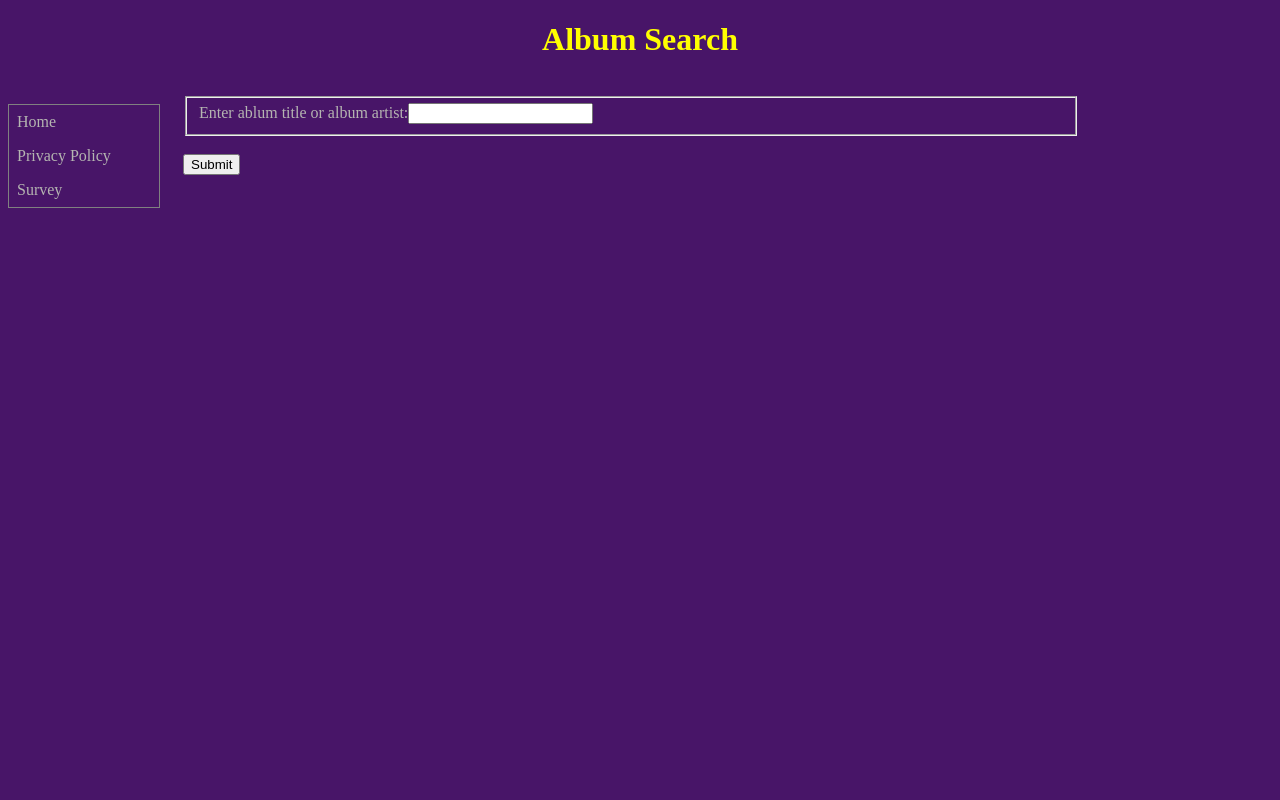
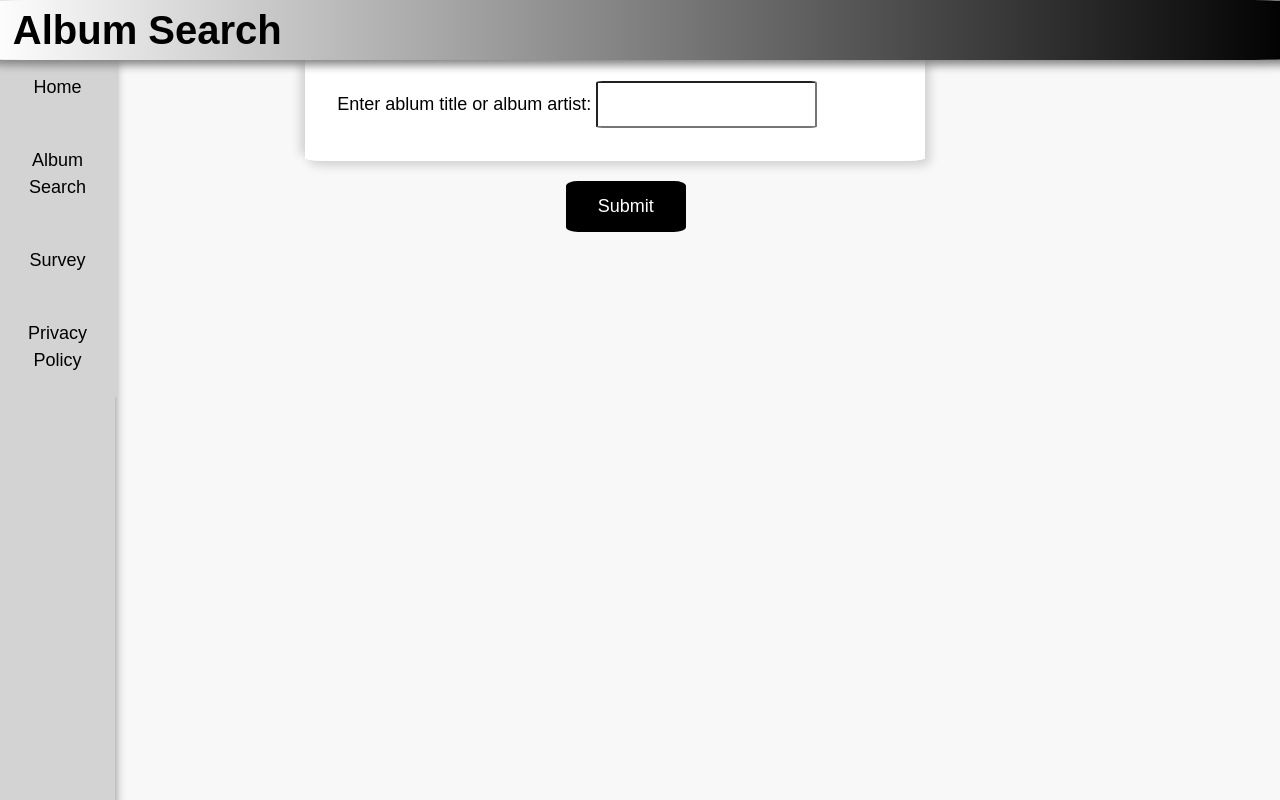
Before and after one commit to AHillery/Group-5, a PHP site: page /albumPage.php in a window 1280 px wide. Run offline with PHP 8.4, Linux system fonts and the light colour scheme.

Commit message:
Add files via upload

```diff
--- a/Sprint1php/albumPage.php
+++ b/Sprint1php/albumPage.php
@@ -8,23 +8,26 @@ $page->finalizeTopSection();
 $page->finalizeBottomSection();
 
 print $page->getTopSection();
-print "<header>";
+print "<header class='header'>";
 print	  "<h1>Album Search</h1>";
 print  "</header>";
 print	"<nav>";
 print		"<ul>";
 print			"<li><a href='homePage.php'>Home</a></li>";
+print     "<li><a href='albumSearch.html'>Album Search</a></li>";
+print			"<li><a href='surveyPage.php'>Survey</a></li>";
 print			"<li><a href='privacyPolicyPage.php'>Privacy Policy</a></li>";
-print			"<li><a href='surveyPage.php'>Survey</a></li>";
 print		"</ul>";
 print	"</nav>";
-print	"<div>";
+print	"<div class='wrap'>";
+print "<div class='content' id='album'>";
 print		"<form action='resultPage.php' method='POST'>";
-print 			"<fieldset>";
-print				"Enter ablum title or album artist:";
-print 				"<input type='text' name='lookup'><br>";
+print 			"<fieldset class'text'>";
+print				"<label for='searchBox'>Enter ablum title or album artist:&nbsp;</label>";
+print 			"<input id='searchBox' type='text' name='lookup'><br>";
 print			"</fieldset>";
-print			"<br><input type='submit' value='Submit'>";
+print			"<input id='submit' type='submit' value='Submit'>";
 print		"</form>";
 print 	"</div>";
+print 	"</div>";
 print $page->getBottomSection();
--- a/Sprint1php/style.css
+++ b/Sprint1php/style.css
@@ -1,70 +1,152 @@
-body{
-	background-color:#481568;
+* {
+	font-size: 18px;
+	font-family: sans-serif;
+  margin: 0;
+  padding: 0;
 }
-h1{
-	text-align:center;
-	height:5%;
-	width:50%;
-	margin-left:auto;
-	margin-right:auto;
-	color:yellow;
+
+body {
+	background-color: #F8F8F8;
+	font-weight: normal;
+	line-height: 1.5;
 }
-h3{
-	color:white;
-	text-decoration:underline;
+
+.wrap {
+	padding: 2%;
+	margin-left: 20%;
+	width: 60%;
+}
+
+.text {
+	margin: 3%;
+	margin-top: 4%;
+	padding: 5%;
+	box-shadow: 5px 5px 10px lightgray, -5px -5px 10px lightgray;
+	border-radius: 3%;
+	text-align: center;
+	background-color: white;
+}
+
+h1 {
+	font-size: 40px;
+}
+
+h2 {
+	font-size: 30px;
+  font-family: sans-serif;
+}
+
+.title{
+	margin-top: -3%;
+	text-align: center;
+	border-bottom: solid black;
+}
+
+h3 {
+	margin-top: -3%;
+	font-size: 25px;
+	padding-bottom: 3%;
+	text-align: center;
+}
+
+p {
+	font-size: 18px;
+}
+
+.content {
+  display: inline-block;
+  position: relative;
+  margin-bottom: 7%;
+	padding: 3%;
+}
+
+.header {
+	margin-left: -1%;
+  position: fixed;
+  width: 100%;
+  padding-left: 2%;
+  background-image: linear-gradient(to right, white , black);
+	box-shadow: 5px 5px 10px gray;
+	border-radius: 3%;
+	z-index: 1;
+}
+
+#notification {
+	margin-left: 50%;
+	margin-top: 6%;
+	width: 80%;
 }
 
 ul {
+	padding-top: 4%;
   list-style-type: none;
-  margin-top:24px;
-  padding: 0;
-  width: 150px;
-  background-color:#481568;
-  position: absolute;
-  border:1px solid gray;
+  width: 9%;
+  background-color: lightgray; /* */
+  height: 100%;
+  position: fixed;
+	box-shadow: 0px 5px 10px gray;
 }
 
 li a {
+	margin-left: -2%;
+	margin-right: -2%;
+	padding: 20%;
   display: block;
-  color:#b5b5b1;
-  padding: 8px 8px;
+	background-color: lightgray;
+  color: black;
   text-decoration: none;
-
+  text-align: center;
 }
 
-/* Change the link color on hover */
-li a:hover {
-  background-color: yellow;
+li a:hover:not(.active) {
+	border-left: solid black 8px;
   color: black;
 }
-div {
-	position:absolute;
-	margin-left:175px;
-	width:75%;
-	color:#b5b5b1;
-}
-form{
-	margin-top:16px;
-	color:#b5b5b1;
-}
-fieldset{
-	width:90%;
-	height:50%;
+
+li a.active {
+  background-color: #4CAF50;
+  color: white;
 }
 
-#notification{
-	text-align:center;
-	height:5%;
-	width:50%;
-	margin-left:auto;
-	margin-right:auto;
-	color:#b5b5b1;
+fieldset, input {
+	border-radius: 3%;
+	padding: 5%;
 }
 
-p{
-	line-height:30px;
-	padding-right:5px;
+input {
+	margin-top: 3%;
+	padding: 3%;
 }
-tr{
-	color:white;
+
+fieldset {
+	background-color: white;
+	width: 85%;
+	border: none;
+	box-shadow: 5px 5px 10px lightgray, -5px -5px 10px lightgray;
 }
+
+#submit {
+  background-color: black;
+  border-radius: 10%;
+  border: none;
+  color: white;
+  padding: 15px 32px;
+  margin-left: 40%;
+  text-align: center;
+  text-decoration: none;
+  display: inline-block;
+}
+
+#album{
+	width: 85%;
+}
+
+#searchBox{
+	margin: 0;
+	padding: 2%;
+	width: 35%;
+}
+
+#survey,input,label{
+	text-align: left;
+}
```
Also changed, not shown: Sprint1php/actionPage.php (+11 -8 lines), Sprint1php/homePage.php (+7 -4 lines), Sprint1php/privacyPolicyPage.php (+15 -8 lines), Sprint1php/surveyPage.php (+48 -22 lines).
